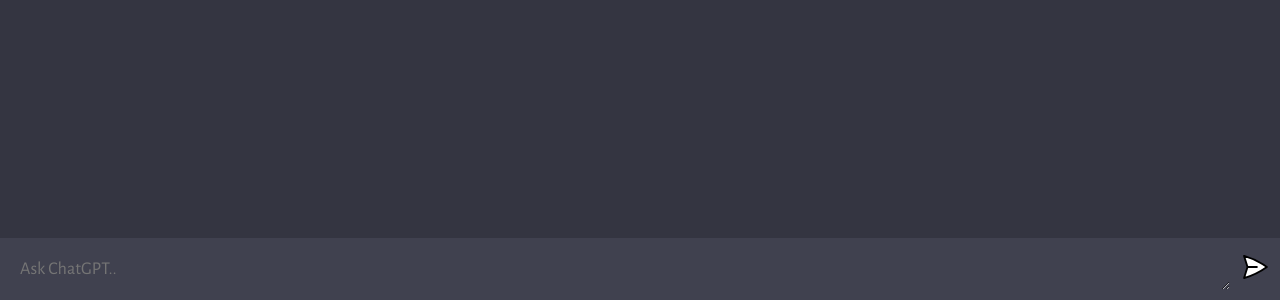
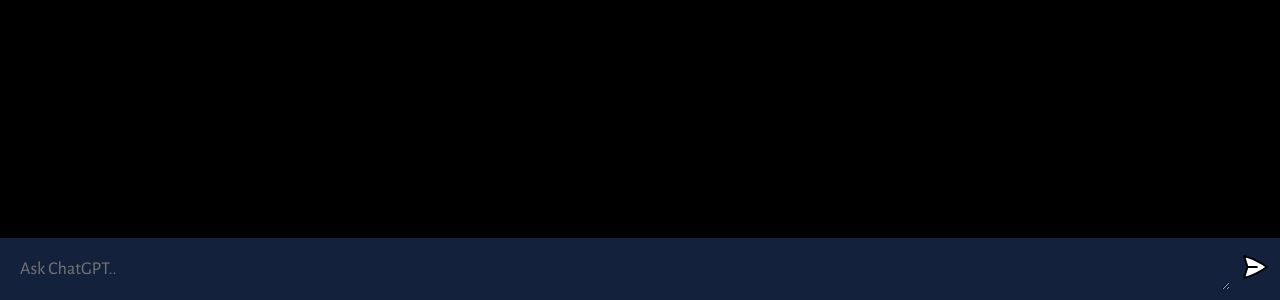
Before and after one commit to rohanpandavv/rohan-ai, a website built with Vite: page client/index.html in a window 1280 px wide. Shown: the part 500-800 px from the top of the page. Built offline with nearby package versions, Linux system fonts and the light colour scheme.

Commit message:
changed css

```diff
--- a/client/style.css
+++ b/client/style.css
@@ -14,7 +14,7 @@ body {
 #app {
   width: 100vw;
   height: 100vh;
-  background: #343541;
+  background: #000000;
 
   display: flex;
   flex-direction: column;
@@ -50,7 +50,7 @@ body {
 }
 
 .ai {
-  background: #40414F;
+  background: #151a16;
 }
 
 .chat {
@@ -95,12 +95,6 @@ body {
   max-width: 100%;
   overflow-x: scroll;
 
-  /*
-   * white space refers to any spaces, tabs, or newline characters that are used to format the CSS code
-   * specifies how white space within an element should be handled. It is similar to the "pre" value, which tells the browser to treat all white space as significant and to preserve it exactly as it appears in the source code.
-   * The pre-wrap value allows the browser to wrap long lines of text onto multiple lines if necessary.
-   * The default value for the white-space property in CSS is "normal". This tells the browser to collapse multiple white space characters into a single space, and to wrap text onto multiple lines as needed to fit within its container.
-  */
   white-space: pre-wrap;
 
   -ms-overflow-style: none;
@@ -117,7 +111,7 @@ form {
   max-width: 1280px;
   margin: 0 auto;
   padding: 10px;
-  background: #40414F;
+  background: #14213d;
 
   display: flex;
   flex-direction: row;
```
